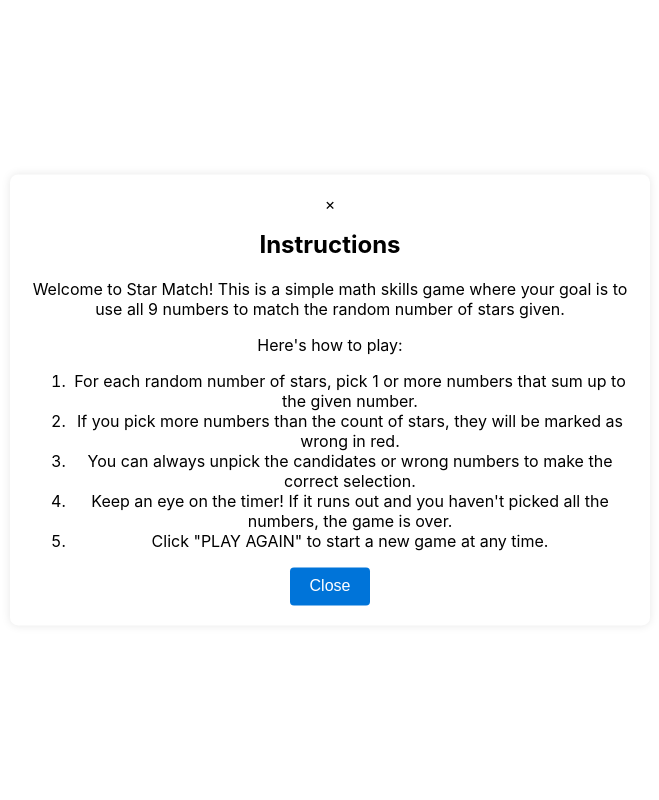
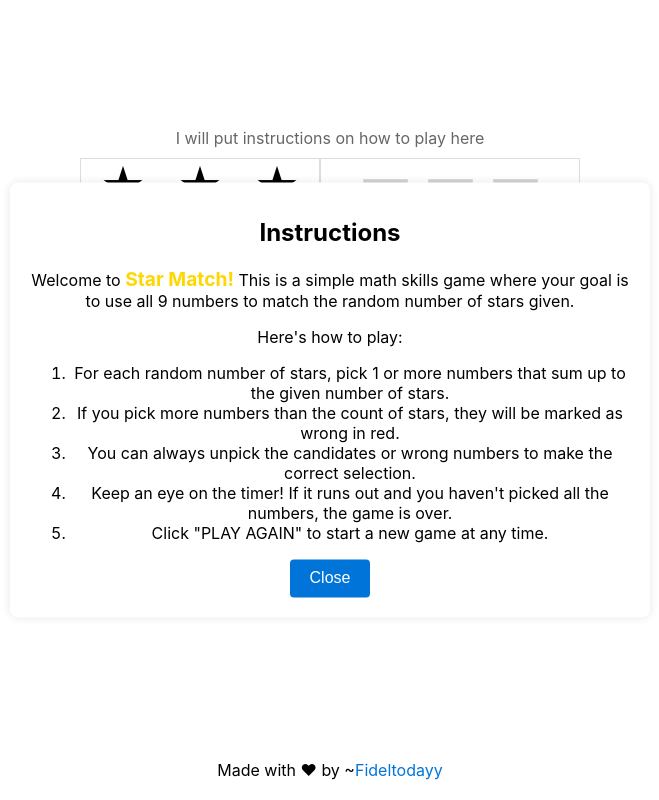
Before and after one commit to Fideltodayy/star-match, a React (Create React App) app: page / in a window 1280 px wide. Shown: the whole page, without its empty margins (310-969 px from the left). Built offline with nearby package versions, Linux system fonts and the light colour scheme.

Commit message:
Logic of the game implemented

```diff
--- a/src/App.css
+++ b/src/App.css
@@ -102,6 +102,11 @@ footer {
   padding-bottom: 20px;
   text-align: center;
 }
+.highlight {
+  color: #ffd700;
+  font-weight: bold;
+  font-size: 1.2em;
+}
 .modal {
   position: fixed;
   top: 50%;
@@ -116,6 +121,22 @@ footer {
   overflow-y: auto;
   box-sizing: border-box;
   box-shadow: 0px 0px 10px rgba(0, 0, 0, 0.1);
+}
+
+@media screen and (max-width: 600px) {
+  .modal {
+    width: 90%;
+    max-height: 90%;
+  }
+
+  .modal h1 {
+    font-size: 20px;
+  }
+
+  .modal button {
+    font-size: 14px;
+    padding: 8px 16px;
+  }
 }
 
 .modal button {
--- a/src/App.js
+++ b/src/App.js
@@ -12,21 +12,18 @@ function Modal({ showModal, setShowModal }) {
   return (
     <div className={`modal${showModal ? " show" : ""}`}>
       <div className="modal-content">
-        <span className="close" onClick={() => setShowModal(false)}>
-          &times;
-        </span>
         <h1>Instructions</h1>
         <p>
-          Welcome to Star Match! This is a simple math skills game where your
-          goal is to use all 9 numbers to match the random number of stars
-          given.
+          Welcome to <span className="highlight">Star Match!</span> This is a
+          simple math skills game where your goal is to use all 9 numbers to
+          match the random number of stars given.
         </p>
         <p>
           Here's how to play:
           <ol>
             <li>
               For each random number of stars, pick 1 or more numbers that sum
-              up to the given number.
+              up to the given number of stars.
             </li>
             <li>
               If you pick more numbers than the count of stars, they will be
@@ -55,7 +52,7 @@ function PlayNumber(props) {
       key={props.number}
       style={{ backgroundColor: colors[props.status] }}
       onClick={() => {
-        console.log("num: ", props.number);
+        props.onClick(props.number, props.status);
       }}
       className="number"
     >
@@ -80,8 +77,8 @@ function App() {
   const [showModal, setShowModal] = useState(true);
 
   const [stars, setStars] = useState(utils.random(1, 9));
-  const [availableNums, setavailableNums] = useState([1, 2, 3, 4, 5]);
-  const [candidateNums, setcandidateNums] = useState([2, 3]);
+  const [availableNums, setavailableNums] = useState(utils.range(1, 9));
+  const [candidateNums, setcandidateNums] = useState([]);
 
   const candidatessAreWrong = utils.sum(candidateNums) > stars;
 
@@ -89,16 +86,37 @@ function App() {
     if (!availableNums.includes(number)) {
       return "used";
     }
+
     if (candidateNums.includes(number)) {
       return candidatessAreWrong ? "wrong" : "candidate";
     }
     return "available";
   };
 
-  return showModal ? (
-    <Modal showModal={showModal} setShowModal={setShowModal} />
-  ) : (
+  const onNumberClick = (number, currentStatus) => {
+    if (currentStatus == "used") {
+      return; //do nothing
+    }
+    const newCandidateNums =
+      currentStatus === "available"
+        ? candidateNums.concat(number)
+        : candidateNums.filter((cn) => cn !== number);
+
+    if (utils.sum(newCandidateNums) !== stars) {
+      setcandidateNums(newCandidateNums);
+    } else {
+      const newAvailableNums = availableNums.filter(
+        (n) => !newCandidateNums.includes(n)
+      );
+      setStars(utils.randomSumIn(newAvailableNums, 9));
+      setavailableNums(newAvailableNums);
+      setcandidateNums([]);
+    }
+  };
+
+  return (
     <>
+      {showModal && <Modal showModal={showModal} setShowModal={setShowModal} />}
       <div className="game">
         {/* I will give instructions to the game by a modal that will contain all the instructions for playing the game and provide a more detailed understanding of the game */}
         <div className="help">I will put instructions on how to play here</div>
@@ -112,15 +130,17 @@ function App() {
                 key={number}
                 number={number}
                 status={numberStatus(number)}
+                onClick={onNumberClick}
               />
             ))}
           </div>
         </div>
-        <div className="timer">Time Remaining: 10</div>
-        <button onClick={() => setShowModal(!showModal)}>
-          {" "}
-          Back to manual?
-        </button>
+        <div style={{ display: "flex", justifyContent: "space-between" }}>
+          <div className="timer">Time Remaining: 10</div>
+          <button onClick={() => setShowModal(!showModal)}>
+            Back to manual?
+          </button>
+        </div>
       </div>
       <footer>
         Made with {"\u2764"} by ~
```
